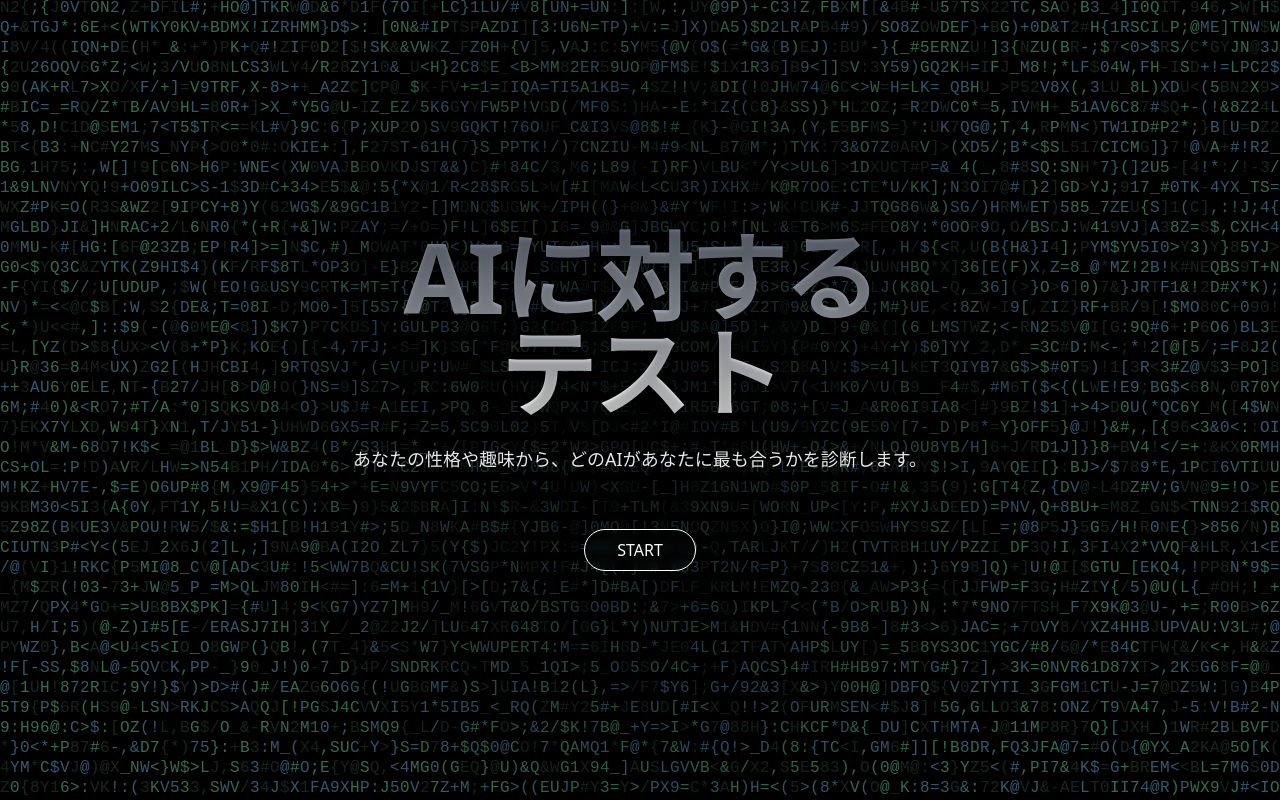
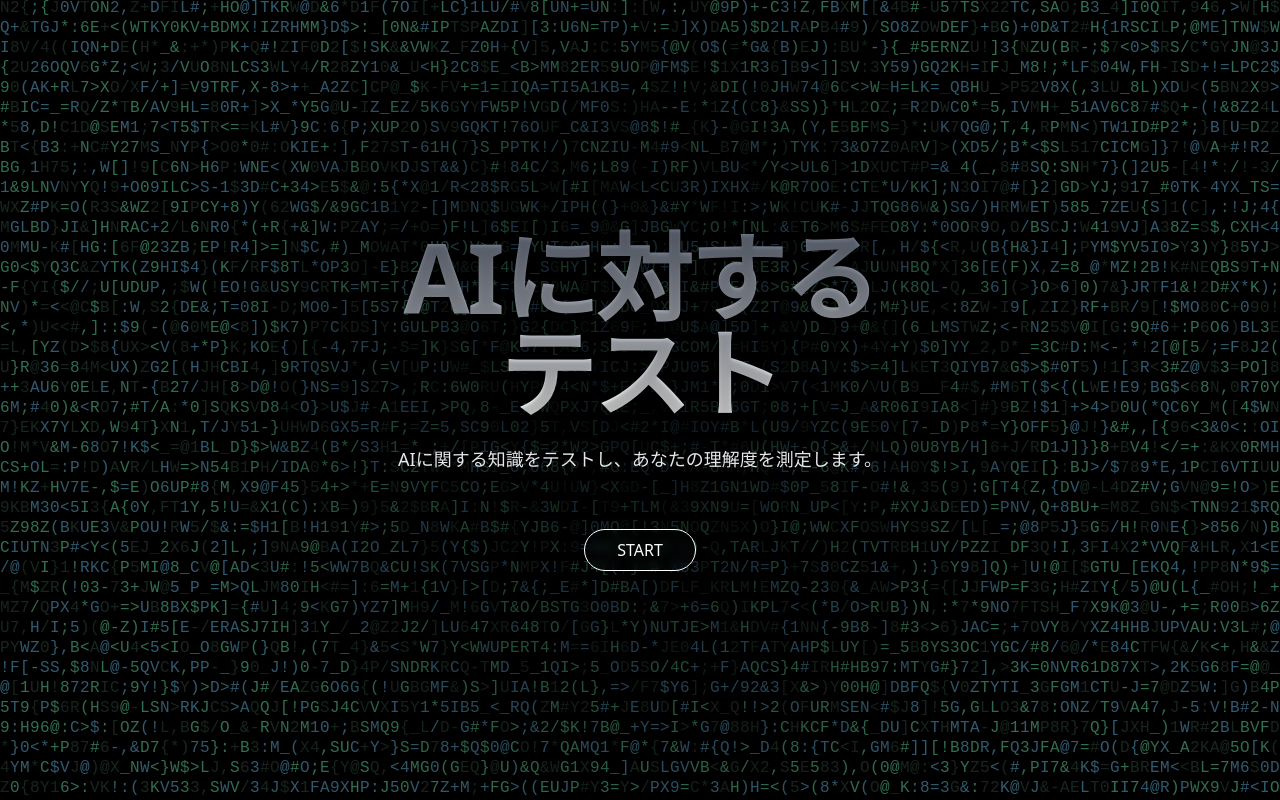
Before and after one commit to liuchiawei/ai-quiz, a Next.js app: page / in a window 1280 px wide. Built offline with nearby package versions, Linux system fonts and the light colour scheme.

Commit message:
data - update top page catch copy

```diff
--- a/components/HeaderTitle.tsx
+++ b/components/HeaderTitle.tsx
@@ -30,7 +30,7 @@ export default function HeaderTitle() {
         })}
         className="text-center text-gray-200 text-sm md:text-base lg:text-lg"
       >
-        あなたの性格や趣味から、どのAIがあなたに最も合うかを診断します。
+        AIに関する知識をテストし、あなたの理解度を測定します。
       </motion.p>
       {/* スタートボタン */}
       <Link href="/quiz">
```
